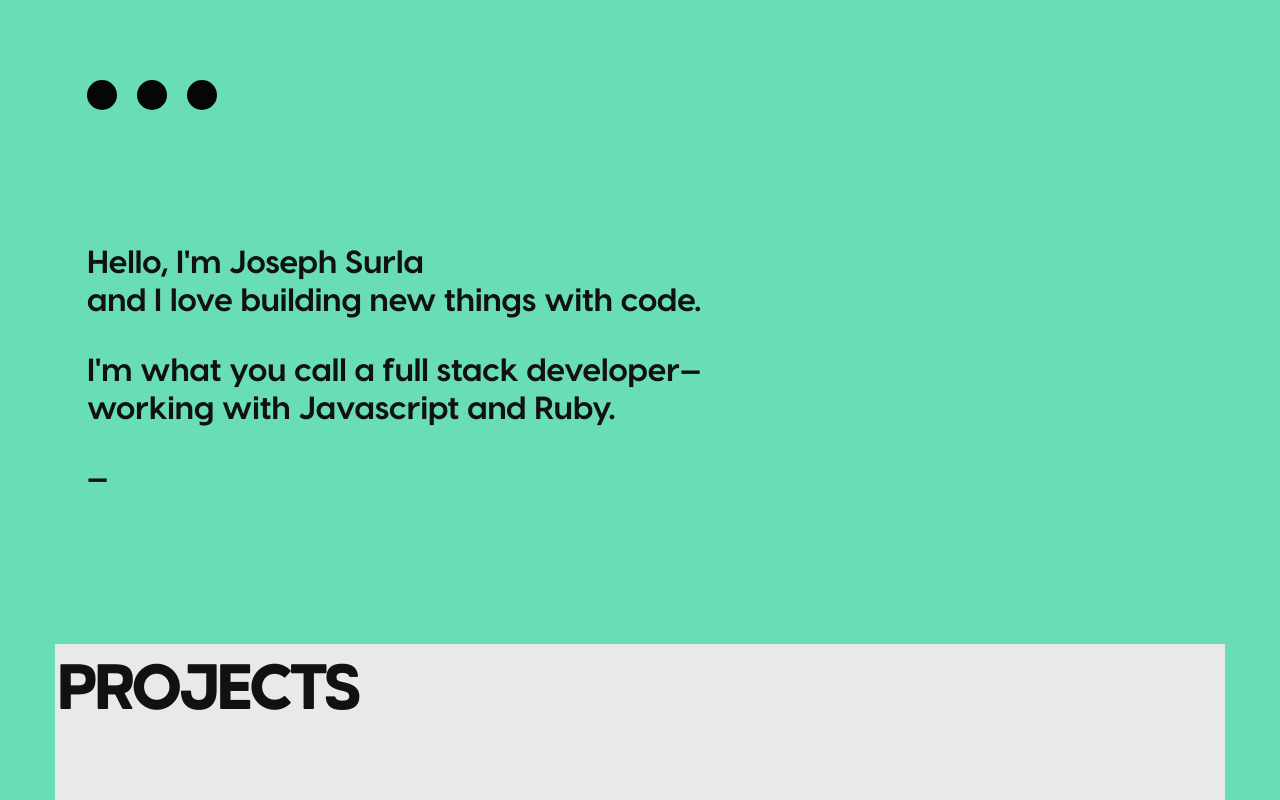
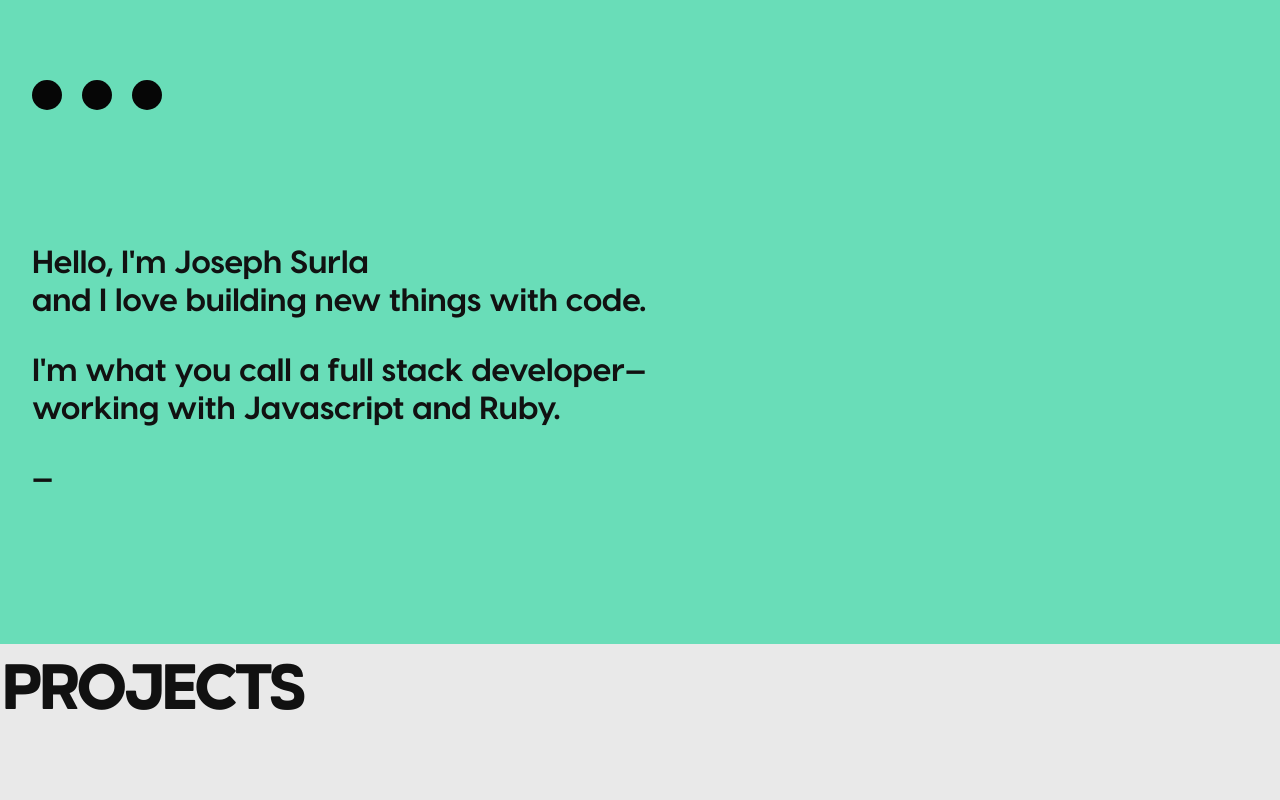
Before and after one commit to surla/surla-react, a React (Create React App) app: page / in a window 1280 px wide. Shown: the top 800 px of the page. Built offline with nearby package versions, Linux system fonts and the light colour scheme.

Commit message:
Update width and margin

```diff
--- a/src/App.css
+++ b/src/App.css
@@ -1,4 +1,4 @@
 .App {
-  width: 1170px;
-  margin: auto;
+  width: 100%;
+  margin: 0 auto;
 }
```
